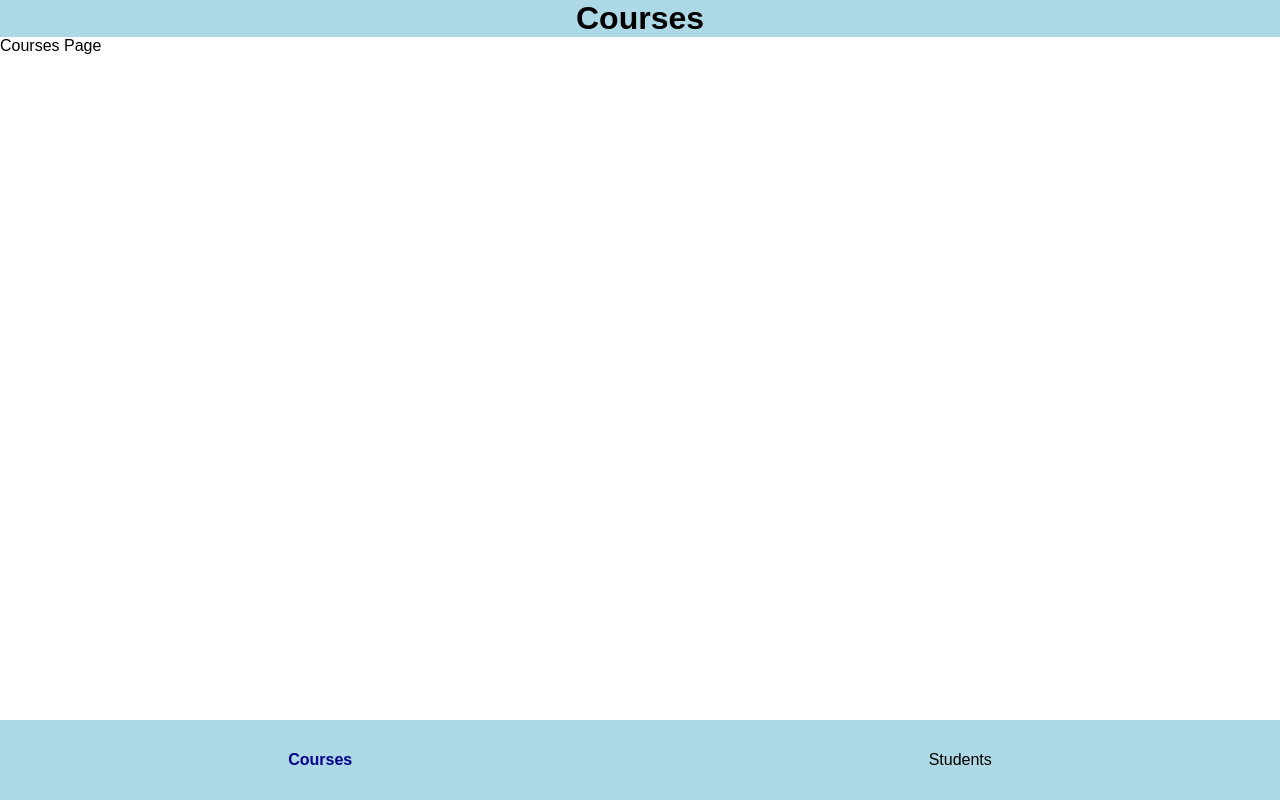
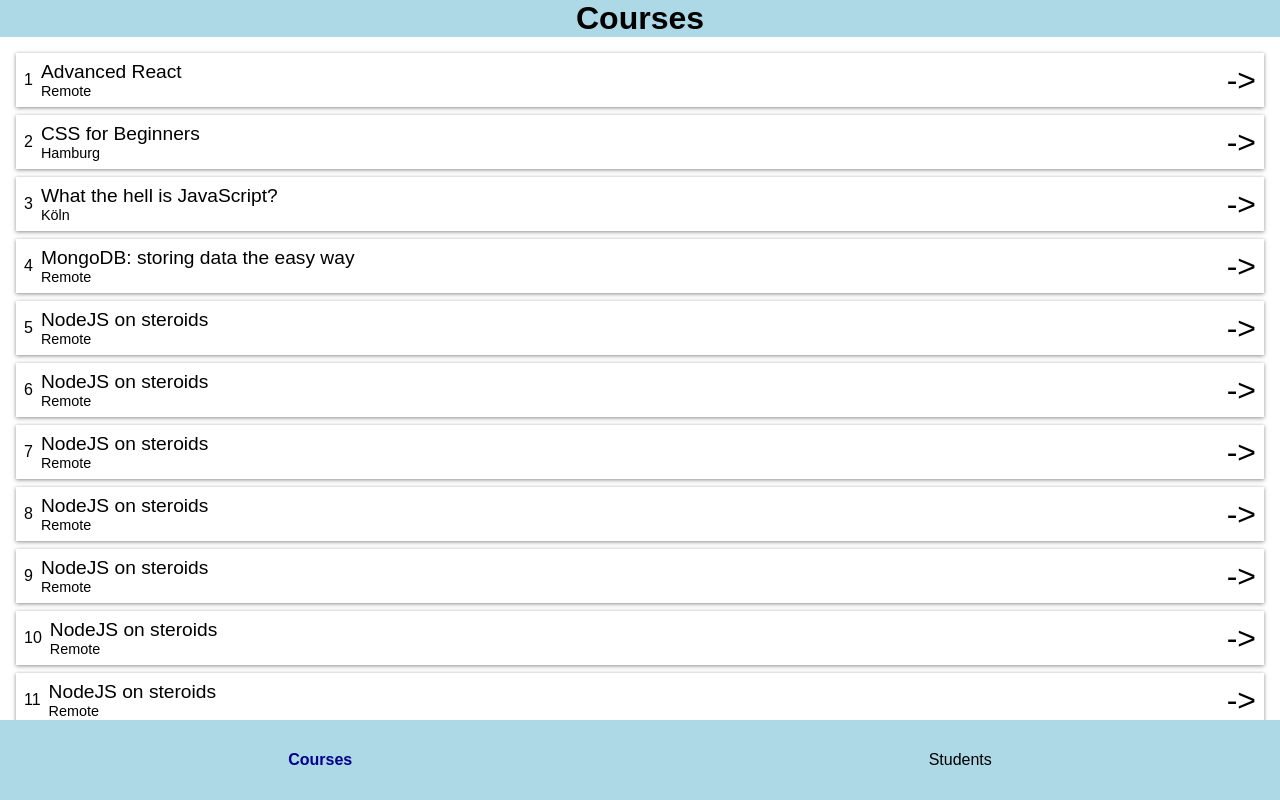
Before and after one commit to namirsab/courses-app, a React (Create React App) app in the folder client/: page /courses in a window 1280 px wide. Built offline with nearby package versions, Linux system fonts and the light colour scheme.

Commit message:
Implement CoursesList component and CourseListItem component. Use fake data for now

```diff
--- a/client/src/App.css
+++ b/client/src/App.css
@@ -1,6 +1,6 @@
 .App {
   display: grid;
-  min-height: 100vh;
+  height: 100vh;
   grid-template-rows: [header] auto [content] 1fr [footer] auto;
   font-family: sans-serif;
 }
@@ -12,7 +12,9 @@
 }
 
 .App__content {
+  max-height: 100%;
   overflow-y: scroll;
+  padding: 1em;
 }
 
 .App__nav-footer {
--- /dev/null
+++ b/client/src/components/CourseListItem.css
@@ -0,0 +1,39 @@
+.CourseListItem {
+  display: flex;
+  justify-content: space-between;
+  align-items: center;
+  padding: 0.5rem;
+  margin-bottom: 0.5rem;
+  box-shadow: 0px 1px 4px 0px rgba(53, 50, 50, 0.56);
+  transition: background-color 0.2s ease-in-out;
+}
+
+.CourseListItem:hover {
+  background-color: lightblue;
+  color: whitesmoke;
+}
+
+.CourseListItem__index {
+  margin-right: 0.5em;
+}
+
+.CourseListItem__details {
+  flex-grow: 1;
+}
+
+.CourseListItem__name {
+  font-size: 1.2rem;
+}
+
+.CourseListItem__location {
+  font-size: 0.9rem;
+}
+
+.CourseListItem__nav-button {
+  background-color: transparent;
+  border: none;
+  font-family: inherit;
+  font-size: 2rem;
+  padding: 0;
+  cursor: pointer;
+}
--- /dev/null
+++ b/client/src/components/CourseListItem.js
@@ -0,0 +1,22 @@
+import "./CourseListItem.css";
+
+function CourseListItem({ id, index, courseName, courseLocation, onClick }) {
+  function handleClick() {
+    onClick(id);
+  }
+
+  return (
+    <div className="CourseListItem">
+      <div className="CourseListItem__index">{index}</div>
+      <div className="CourseListItem__details">
+        <div className="CourseListItem__name">{courseName}</div>
+        <div className="CourseListItem__location">{courseLocation}</div>
+      </div>
+      <button onClick={handleClick} className="CourseListItem__nav-button">
+        {"->"}
+      </button>
+    </div>
+  );
+}
+
+export default CourseListItem;
--- /dev/null
+++ b/client/src/components/CoursesList.css
@@ -0,0 +1,4 @@
+.CoursesList {
+  display: flex;
+  flex-direction: column;
+}
--- /dev/null
+++ b/client/src/components/CoursesList.js
@@ -0,0 +1,104 @@
+import CourseListItem from "./CourseListItem";
+import "./CoursesList.css";
+
+function CoursesList() {
+  const courses = [
+    {
+      _id: "1",
+      name: "Advanced React",
+      location: "Remote",
+    },
+    {
+      _id: "2",
+      name: "CSS for Beginners",
+      location: "Hamburg",
+    },
+    {
+      _id: "3",
+      name: "What the hell is JavaScript?",
+      location: "Köln",
+    },
+    {
+      _id: "4",
+      name: "MongoDB: storing data the easy way",
+      location: "Remote",
+    },
+    {
+      _id: "5",
+      name: "NodeJS on steroids",
+      location: "Remote",
+    },
+    {
+      _id: "6",
+      name: "NodeJS on steroids",
+      location: "Remote",
+    },
+    {
+      _id: "7",
+      name: "NodeJS on steroids",
+      location: "Remote",
+    },
+    {
+      _id: "8",
+      name: "NodeJS on steroids",
+      location: "Remote",
+    },
+    {
+      _id: "9",
+      name: "NodeJS on steroids",
+      location: "Remote",
+    },
+    {
+      _id: "10",
+      name: "NodeJS on steroids",
+      location: "Remote",
+    },
+    {
+      _id: "11",
+      name: "NodeJS on steroids",
+      location: "Remote",
+    },
+    {
+      _id: "12",
+      name: "NodeJS on steroids",
+      location: "Remote",
+    },
+    {
+      _id: "13",
+      name: "NodeJS on steroids",
+      location: "Remote",
+    },
+    {
+      _id: "14",
+      name: "NodeJS on steroids",
+      location: "Remote",
+    },
+  ];
+
+  function renderCourses() {
+    return courses.map((course, index) => {
+      return (
+        <CourseListItem
+          id={course._id}
+          index={index + 1}
+          courseName={course.name}
+          courseLocation={course.location}
+          key={course._id}
+          onClick={handleCourseClick}
+        />
+      );
+    });
+  }
+
+  function handleCourseClick(courseId) {
+    console.log(`Course with id ${courseId} clicked`);
+  }
+
+  return (
+    <div className="CoursesList">
+      {courses.length > 0 ? renderCourses() : "No courses available"}
+    </div>
+  );
+}
+
+export default CoursesList;
--- a/client/src/components/CoursesPage.js
+++ b/client/src/components/CoursesPage.js
@@ -1,5 +1,11 @@
+import CoursesList from "./CoursesList";
+
 function CoursesPage() {
-  return <div>Courses Page</div>;
+  return (
+    <div className="CoursesPage">
+      <CoursesList />
+    </div>
+  );
 }
 
 export default CoursesPage;
```
